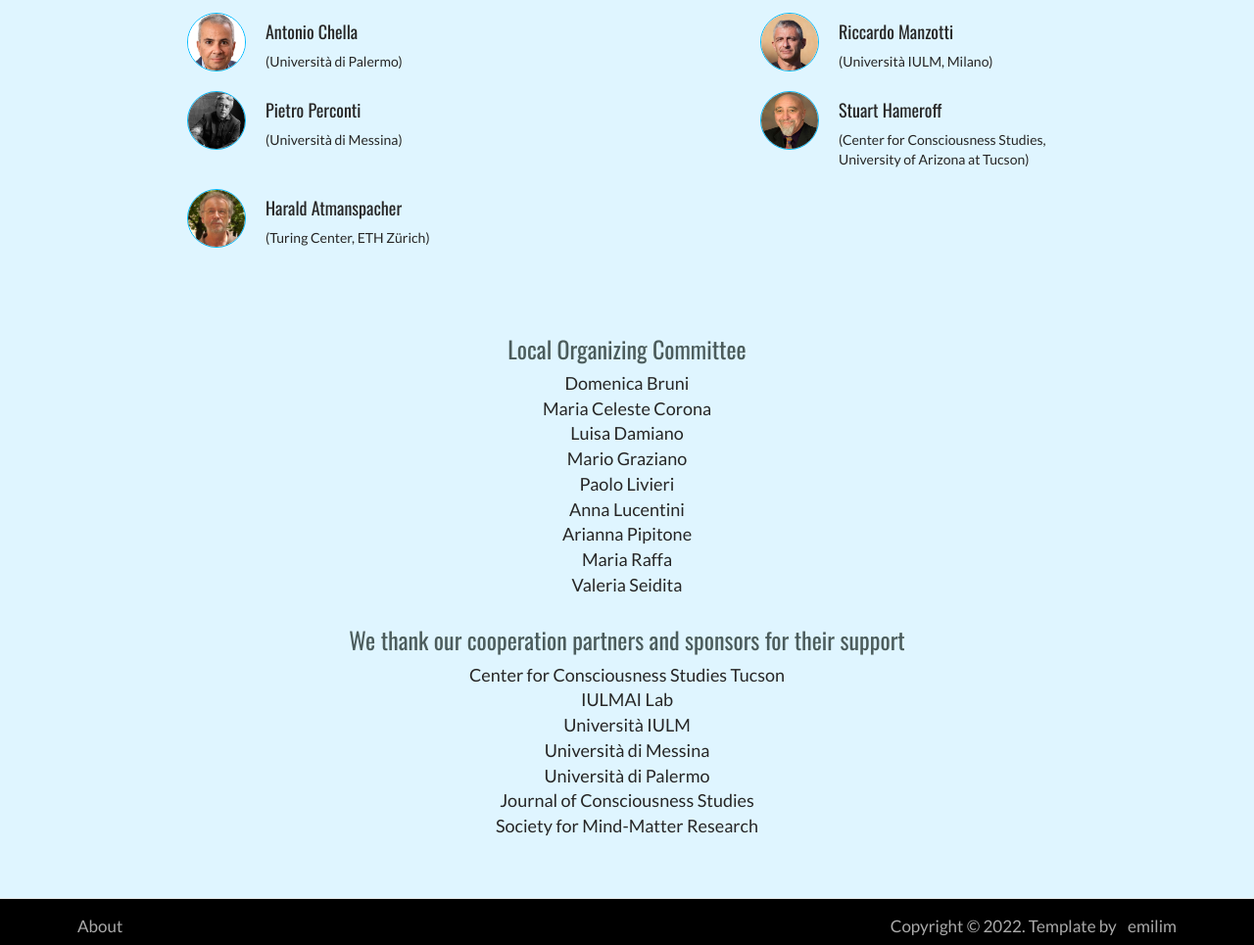
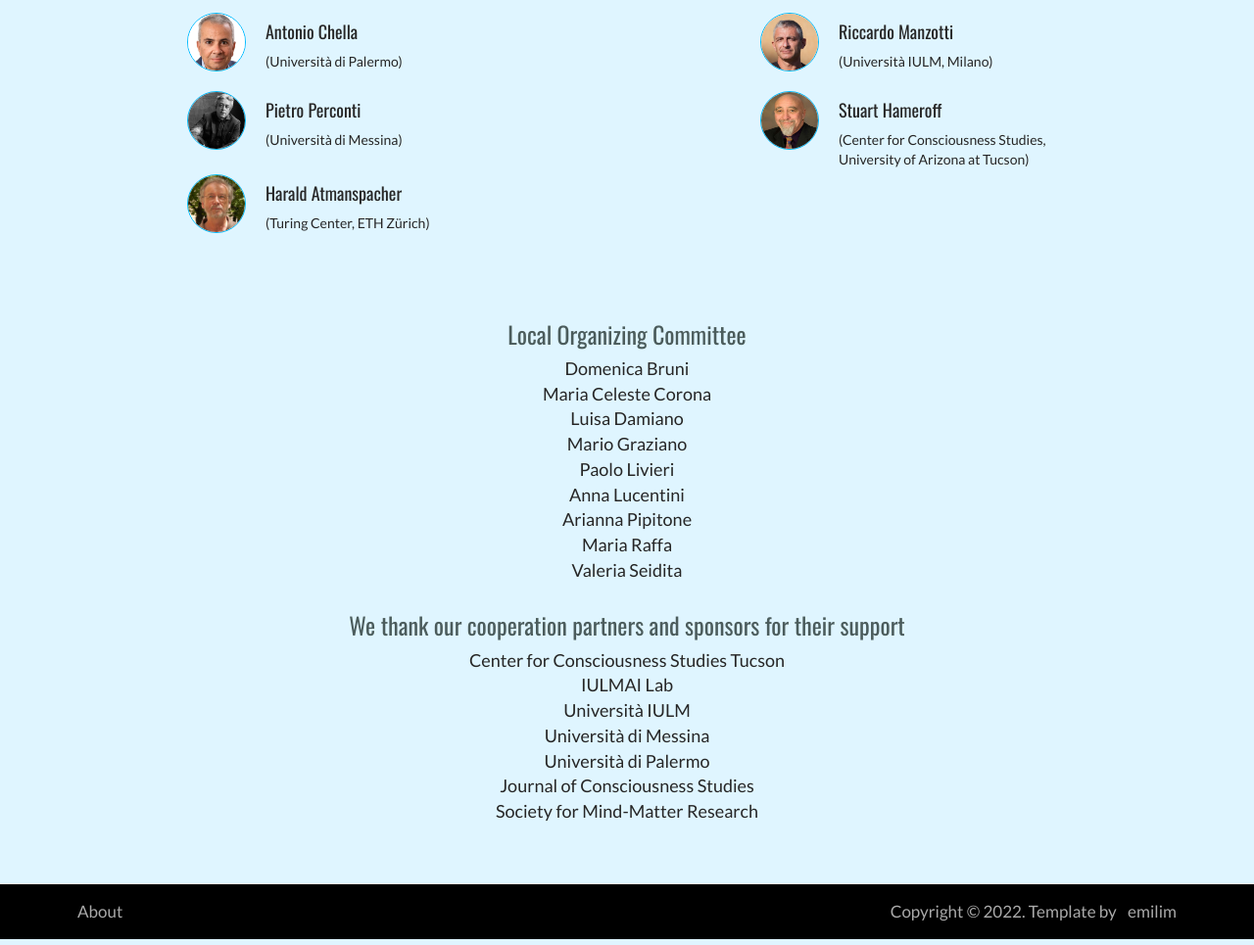
Before and after one commit to emilim/tsc2023-taormina, a plain HTML site: page index.html in a window 1280 px wide. Shown: the part 1954-2919 px from the top of the page at 98% size. Drawn offline with nearby package versions, Linux system fonts and the light colour scheme.

Commit message:
margin bug

```diff
--- a/index.html
+++ b/index.html
@@ -166,7 +166,7 @@ License URL: http://creativecommons.org/licenses/by/3.0/
 		</div>
 		<div class="row">
 			<div class="col-md-6">
-				<div class="featured-box" style="margin: auto; width: 60%; padding: 10px;">
+				<div class="featured-box" style="margin: auto; width: 60%; padding: 10px; margin-top: -15px;">
 					<img src="assets/images/HaraldAtmanspacher.jpg" alt="Harald Atmanspacher">
 					<div class="text">
 						<h4>Harald Atmanspacher</h4>
```
